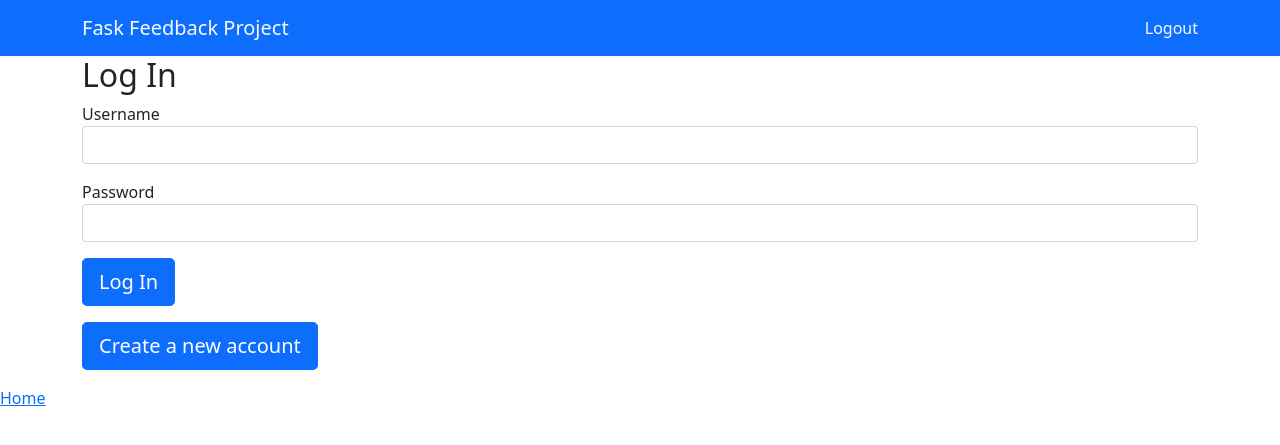
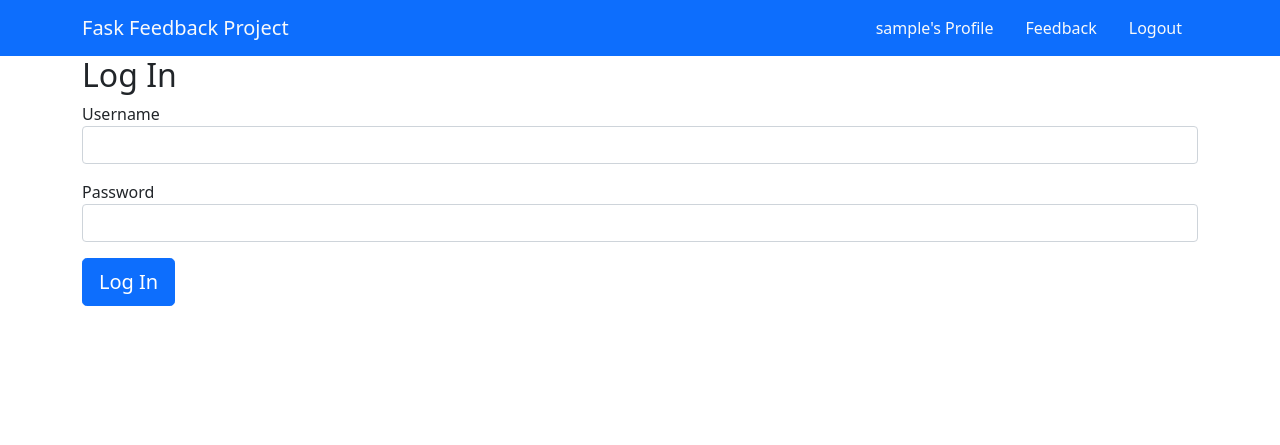
Before and after one commit to DLMedeiro/Flask-Feedback, a Flask app: page /login in a window 1280 px wide. Shown: the top 445 px of the page. Run offline with Flask 2, Linux system fonts and the light colour scheme; the visitor is signed in with stand-in values (Sample User, id 1).

Commit message:
new routes added around feedback display

```diff
--- a/app.py
+++ b/app.py
@@ -44,40 +44,17 @@ def register():
             db.session.commit()
 
             session['user_username'] = user.username
-            return redirect("/user/" + str(session['user_username']))
+            return redirect("/feedback")
         except:
             flash(f'The username "{username}" is already in use, please choose another username')
             return render_template("register.html", form = form)
     else:
         return render_template("register.html", form = form)
 
-@app.route('/user/<active>')
-def secret(active):
-    # Will prevent from going straight to user/username if not logged in.  Will not prevent user/*anyusername if already logged in. Using "active not in session" will eliminate the issue once on the userpage, but then you can't get back to the current user's page
-    # if active != 'user_username':
-        # return render_template('noentry.html')
-    if 'user_username' not in session:
-        return redirect('/login')
-    else:
-        active_user =  User_Info.query.get_or_404(active)
-        feedback = Feedback.query.all()
-        return render_template('userpage.html', active_user= active_user, feedback = feedback)
-@app.route('/user/<active>/delete')
-def delete_user(active):
-    # Will prevent from going straight to user/username if not logged in.  Will not prevent user/*anyusername if already logged in
-    if "user_username" not in session:
-        return redirect('/login')
-    else:
-        active_user =  User_Info.query.get_or_404(active)
-        feedback = Feedback.query.filter_by(username_id = active).delete()
-
-        # db.session.delete(feedback)
-        db.session.commit()
-
-        db.session.delete(active_user)
-        db.session.commit()
-
-        return redirect('/login')
+@app.route('/feedback')
+def feedback():
+    feedback = Feedback.query.all()
+    return render_template('feedback.html', feedback = feedback)
 
 @app.route('/login', methods = ['GET', 'POST'])
 def login():
@@ -89,11 +66,42 @@ def login():
         user = User_Info.authenticate(username = username, password = password)
         if user:
             session['user_username'] = user.username
-            return redirect("/user/" + session['user_username'])
+            return redirect('/feedback')
+            # return redirect("/user/" + session['user_username'])
         else:
             return render_template('login.html', form = form)
 
     return render_template('login.html', form = form)
+
+@app.route('/user/<active>')
+def secret(active):
+    # Will prevent from going straight to user/username if not logged in.  Will not prevent user/*anyusername if already logged in. Using "active not in session" will eliminate the issue once on the userpage, but then you can't get back to the current user's page
+    # if active != 'user_username':
+        # return render_template('noentry.html')
+    if active not in session:
+        return redirect('/login')
+    else:
+        active_user =  User_Info.query.get_or_404(active)
+        feedback = Feedback.query.all()
+        return render_template('userpage.html', active_user= active_user, feedback = feedback)
+
+@app.route('/user/<active>/delete')
+def delete_user(active):
+    # Will prevent from going straight to user/username if not logged in.  Will not prevent user/*anyusername if already logged in
+    if "user_username" not in session:
+        return redirect('/login')
+    else:
+        session.pop('user_username')
+        active_user =  User_Info.query.get_or_404(active)
+        feedback = Feedback.query.filter_by(username_id = active).delete()
+
+        # db.session.delete(feedback)
+        db.session.commit()
+
+        db.session.delete(active_user)
+        db.session.commit()
+
+        return redirect('/login')
 
 @app.route('/logout')
 def logout():
@@ -113,7 +121,7 @@ def addFeedback(active):
         content = form.content.data
         username_id = active_user.username
 
-        feedback = Feedback(title = title, content = content, username_id = username_id)
+        feedback = Feedback(title = title, content = content, username_id = session['user_username'])
         db.session.add(feedback)
         db.session.commit()
 
--- a/templates/base.html
+++ b/templates/base.html
@@ -12,17 +12,23 @@
     <nav class="navbar navbar-light bg-primary justify-content-between ">
         <div class="container">
         <a href="/" class="navbar-brand text-light">Fask Feedback Project</a>
-        <ul class="nav navbar-nav flex-row float-right">
+        <ul class="nav justify-content-end">
             {% if session['user_username'] %}
             <li class="nav-item">
-            <a class="nav-link pr-3 text-light" href="/logout">Logout</a>
+                <a class="nav-link pr-3 text-light" href="/user/{{session['user_username']}}">{{session['user_username']}}'s Profile</a>
+            </li>
+            <li class="nav-item">
+                <a class="nav-link pr-3 text-light" href="/feedback">Feedback</a>
+            </li>
+            <li class="nav-item">
+                <a class="nav-link pr-3 text-light" href="/logout">Logout</a>
             </li>
             {% else %}
             <li class="nav-item">
-            <a class="nav-link pr-3 text-light" href="/login">Login</a>
+                <a class="nav-link pr-3 text-light" href="/login">Login</a>
             </li>
             <li class="nav-item">
-            <a class="nav-link text-light" href="/register">Sign up</a>
+                <a class="nav-link text-light" href="/register">Sign up</a>
             </li>
             {% endif %}
         </ul>
--- a/templates/createFeedback.html
+++ b/templates/createFeedback.html
@@ -29,5 +29,3 @@
 </div>
 
 {%endblock%}
-
-{%block footer%} <a href="/">Home</a> {%endblock%}
--- a/templates/editFeedback.html
+++ b/templates/editFeedback.html
@@ -24,5 +24,3 @@
 </div>
 
 {%endblock%}
-
-{%block footer%} <a href="/">Home</a> {%endblock%}
--- a/templates/login.html
+++ b/templates/login.html
@@ -24,13 +24,7 @@
 
         <button id = "loginUser" class="btn btn-primary btn-lg">Log In</button>
 
-    </form>
-    <form action="/register">
-        <button id = "newUser" class="btn btn-primary btn-lg">Create a new account</button>
-    </form>
 
 </div>
 
 {%endblock%}
-
-{%block footer%} <a href="/">Home</a> {%endblock%}
--- a/templates/logout.html
+++ b/templates/logout.html
@@ -11,5 +11,3 @@
 </div>
 
 {%endblock%}
-
-{%block footer%} <a href="/">Home</a> {%endblock%}
--- a/templates/register.html
+++ b/templates/register.html
@@ -37,5 +37,3 @@
 </div>
 
 {%endblock%}
-
-{%block footer%} <a href="/">Home</a> {%endblock%}
```
Also changed, not shown: templates/feedback.html (added, +25 -0 lines), templates/noentry.html (+13 -0 lines), templates/userpage.html (+6 -4 lines).
